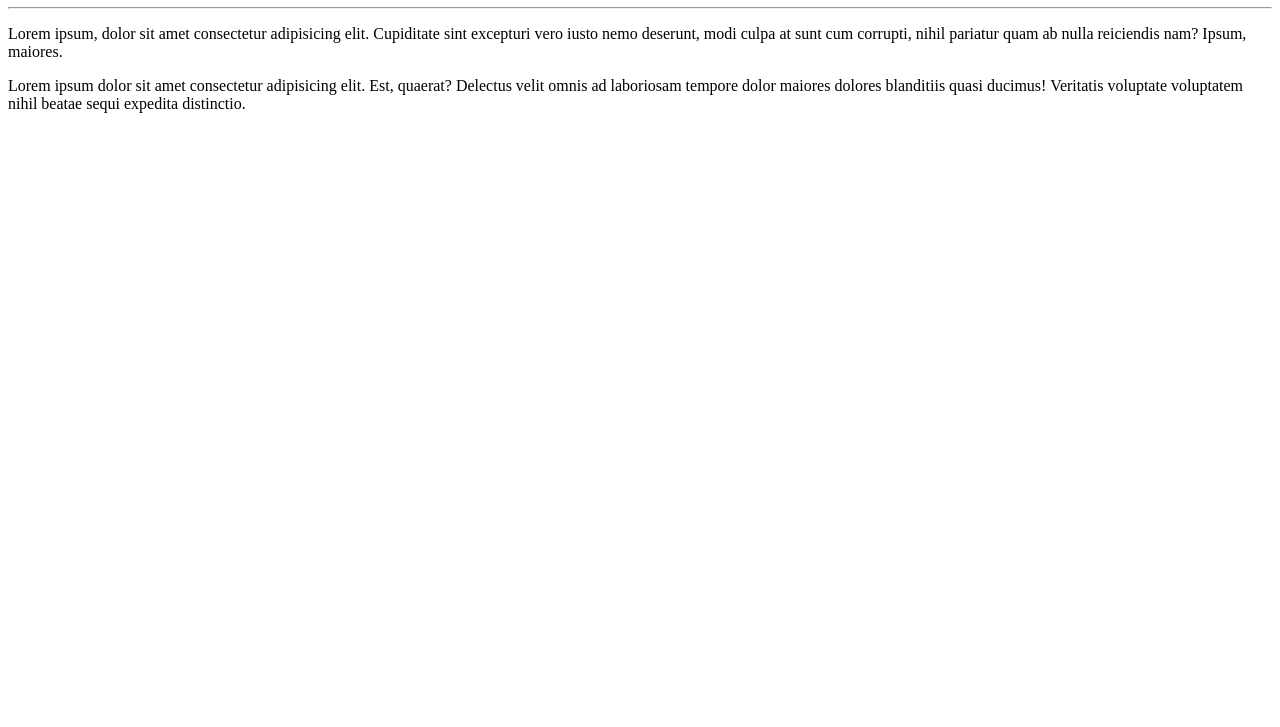
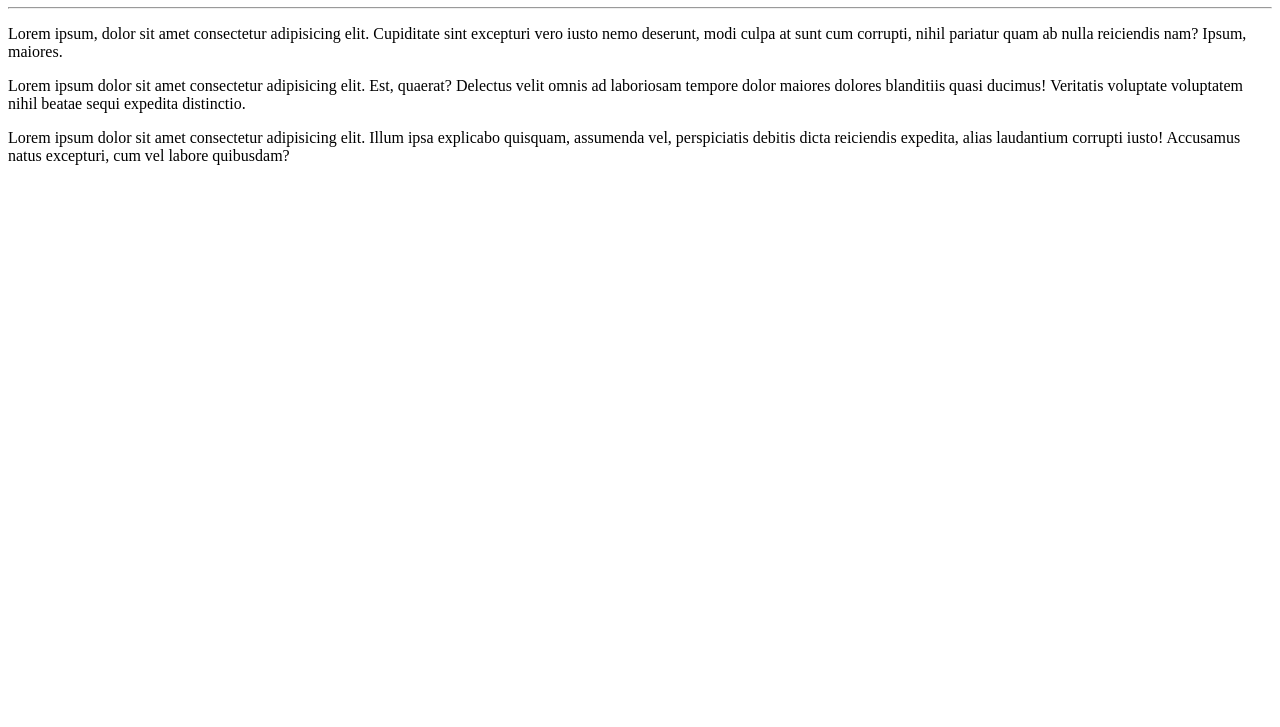
Before and after one commit to R-3030casa/Ola-Mundo, a plain HTML site: page site-exemplo/index.html in a window 1280 px wide. Shown: the part 73-800 px from the top of the page. Drawn offline with Linux system fonts and the light colour scheme.

Commit message:
Alterei um paráfrafo

```diff
--- a/site-exemplo/index.html
+++ b/site-exemplo/index.html
@@ -9,6 +9,6 @@
     <h1>Olá, Mundo!</h1>
     <hr>
     <p>Lorem ipsum, dolor sit amet consectetur adipisicing elit. Cupiditate sint excepturi vero iusto nemo deserunt, modi culpa at sunt cum corrupti, nihil pariatur quam ab nulla reiciendis nam? Ipsum, maiores.</p>Lorem ipsum dolor sit amet consectetur adipisicing elit. Est, quaerat? Delectus velit omnis ad laboriosam tempore dolor maiores dolores blanditiis quasi ducimus! Veritatis voluptate voluptatem nihil beatae sequi expedita distinctio.
-    <p></p>
+    <p>Lorem ipsum dolor sit amet consectetur adipisicing elit. Illum ipsa explicabo quisquam, assumenda vel, perspiciatis debitis dicta reiciendis expedita, alias laudantium corrupti iusto! Accusamus natus excepturi, cum vel labore quibusdam?</p>
 </body>
 </html>
```
